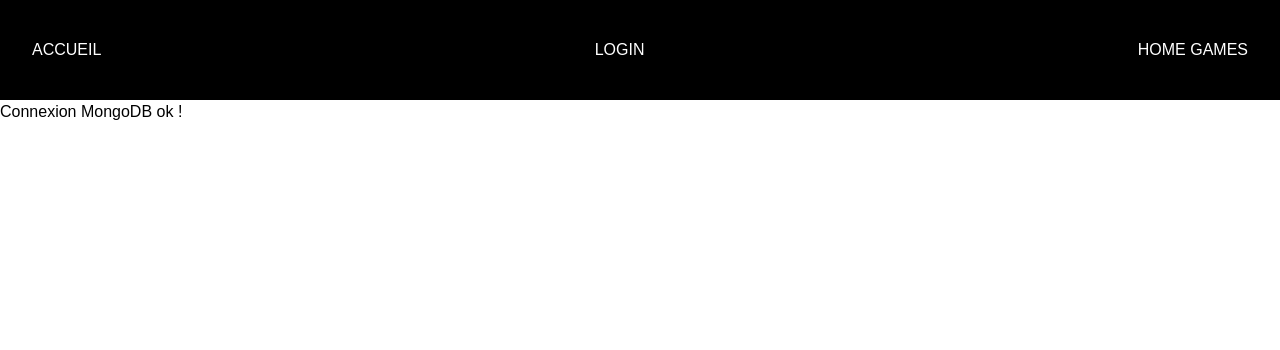
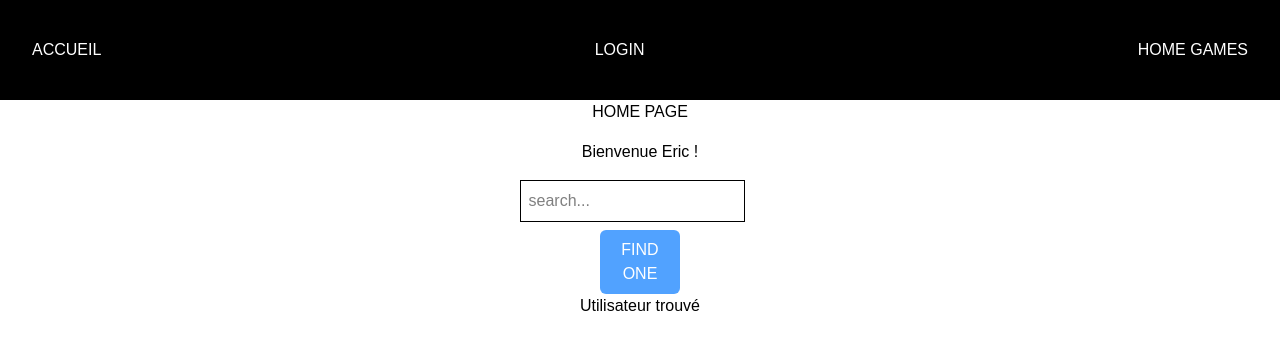
Before and after one commit to Eric-Noblot/No_Brain_No_Gain_Next, a Next.js app: page /home in a window 1280 px wide. Shown: the top 350 px of the page. Built offline with nearby package versions, Linux system fonts and the light colour scheme.

Commit message:
first real commit

```diff
--- a/src/app/(auth)/login/page.tsx
+++ b/src/app/(auth)/login/page.tsx
@@ -27,7 +27,7 @@ export default function Login() {
         e.preventDefault()
         if (emailValidity(formData.email)) {
             try {
-                const response = await fetch ("api/users/route", {
+                const response = await fetch ("/api/users", {
                     method: "POST",
                     headers: {
                         "Content-Type" : "application/json"
@@ -51,20 +51,39 @@ export default function Login() {
         const regex = /^\w+([\.-]?\w+)*@\w+([\.-]?\w+)*(\.\w{2,3})+$/;
         if (email == "") {
             setFormError("L'adresse mail est vide")
-            return
+            return false
         } else if (regex.test(email) === false) {
             setFormError("L'adresse mail n'est pas valide")
-            return
+            return false
         } else {
             setFormError("")
             return true
         }
     })
 
+    const handleGet = async () => {
+        try {
+            const response = await fetch("/api/users", {
+                method: "GET",
+                headers: {
+                    "Content-Type" : "application/json"
+                },
+            })
+            if (!response.ok) {
+                throw new Error("Erreur lors de la récupération des utilisateurs")
+            }
+            const data = await response.json()
+            console.log("MA DATA: ", data)
+        }
+        catch(error) {
+            console.log("Erreur reseau ou connexion (get)", error)
+        }
+    }
+
 
     return (
         <div className="bg-pink-300 min-h-screen flex justify-center items-center flex flex-col">
-            <h2 className="font-bold mb-2">Formulaire</h2>
+            <h2 className="font-bold mb-2">Salut Eric</h2>
             <form onSubmit = {handleSubmit} className="">
                 <div>
                     <label className= "block" htmlFor="name">Name</label>
@@ -117,6 +136,9 @@ export default function Login() {
                 }
                 {formError}
                 <Link className="hover:text-yellow-600" href="/signin">Sign in...</Link>
+                <button onClick = {handleGet} className= "ml-6 mt-2 cursor-pointer text-white p-2 bg-blue-400 rounded-md hover:bg-yellow-500">
+                        GET
+                </button>
         </div>
     )
 }
--- a/src/app/(home)/home/page.tsx
+++ b/src/app/(home)/home/page.tsx
@@ -1,12 +1,59 @@
+"use client"
+
 import { connectToDatabase } from "../../../../lib/connexion";
+import { useState } from "react";
 
-export const dynamic = "force-dynamic"; // <-- pour s'assurer que ça soit exécuté à chaque requête (important)
+export const dynamic = "force-dynamic"; // Ça force Next.js à exécuter la route API à chaque requête, sans utiliser le cache.
 
-export default async function Home() {
-  await connectToDatabase();  // On se connecte à MongoDB
+export default function Home() {
+
+  const [userOne, setUserOne] = useState("")
+
+
+  const handleFindOne = async () => {
+    if (!userOne) {
+      console.log("Aucun utilisateur fourni")
+      return
+    }
+    try {
+        const response = await fetch(`/api/users/${userOne}/get`, {
+            method : "GET",
+            headers: {
+                "Content-type" : "application/json"
+            }
+        })
+        if (!response.ok) {
+            throw new Error("Erreur lor de la récuparation d'un utilisateur")
+        }
+        const data = await response.json()
+        console.log("Utilisateur trouvé: ", data)
+    } catch (error) {
+        console.log("Erreur reseau ou connexion (findOne)")
+    }
+}
+
+  const handleChange = ((e : React.ChangeEvent<HTMLInputElement>) => {
+    setUserOne(e.target.value)
+  })
+
+  console.log("USER ONE : ", userOne)
   return (
-    <div>
-      <h1>Connexion MongoDB ok !</h1>
+    <div className="flex flex-col items-center w-full gap-4">
+      <h1>HOME PAGE</h1>
+      <h2>Bienvenue Eric !</h2>
+      <div className="text-center flex flex-col w-[200px] items-center">
+        <input
+          type="text"
+          className="border p-2 mr-4" placeholder="search..."
+          onChange={handleChange}
+          value= {userOne}>
+        </input>
+        <button onClick = {handleFindOne} className= "mt-2 w-[80px] cursor-pointer text-white p-2 bg-blue-400 rounded-md hover:bg-yellow-500">
+          FIND ONE
+        </button>
+        <p>Utilisateur trouvé</p>
+      </div>
+
     </div>
   );
 }
--- a/src/app/api/getUsers/route.ts
+++ /dev/null
@@ -1,14 +0,0 @@
-import { NextResponse } from "next/server";
-
-
-export async function GET(request: Request) {
-    try {
-      console.log("test")
-      return NextResponse.json({ result: "bro" });
-    } catch (error) {
-      return NextResponse.json(
-        { error: "Error" },
-        { status: 500 }
-      );
-    }
-  }
--- /dev/null
+++ b/src/app/api/users/[userId]/get/route.ts
@@ -0,0 +1,21 @@
+import { connectToDatabase } from "../../../../../../lib/connexion";
+import { NextResponse } from "next/server";
+import { User } from "@/app/models/user"
+
+export async function GET(request : Request, { params }: { params : { userId : string}}) {
+    console.log("PARAMS : ", params)
+    try {
+        await connectToDatabase()
+        const user = await User.findOne({name : params.userId})
+
+        if (!user) {
+            return NextResponse.json({ message: "Utilisateur non trouvé" }, { status: 404 });
+        }
+
+        return NextResponse.json(user, {status : 200})
+
+    } catch (error) {
+        console.log("Erreur lors de la recherche d'un utilisateur")
+        return NextResponse.json({message : "Erreur de récupération d'un utilisateur"}, {status : 500})
+    }
+}
--- a/src/app/api/users/route.ts
+++ b/src/app/api/users/route.ts
@@ -2,10 +2,28 @@ import { NextResponse } from "next/server"
 import { connectToDatabase } from "../../../../lib/connexion"
 import { User } from "@/app/models/user"
 
+
+export async function GET() {
+    try {
+        await connectToDatabase()
+        const users = await User.find()
+        return NextResponse.json(users, {status : 200})
+    } catch (error) {
+        console.log("Erreur lors du GET des users", error)
+        return NextResponse.json({message: "Erreur lors du GET des users"}, {status: 500} )
+    }
+}
+
+
 export async function POST(request : Request) {
-    console.log("je suis dans users/route")
-    await connectToDatabase()
-    const data = await request.json()
-    const newUser = await User.create(data)
-    return NextResponse.json(newUser,  { status: 201})
+    try {
+        await connectToDatabase()
+        const data = await request.json()
+        const newUser = await User.create(data)
+        return NextResponse.json(newUser,  { status: 201})
+    } catch (error) {
+        console.log("Erreur lors de l'envoi des donneés", error)
+        return NextResponse.json({message : "Erreur lors du POST d'un user"}, {status : 500})
+    }
+
 }
```
